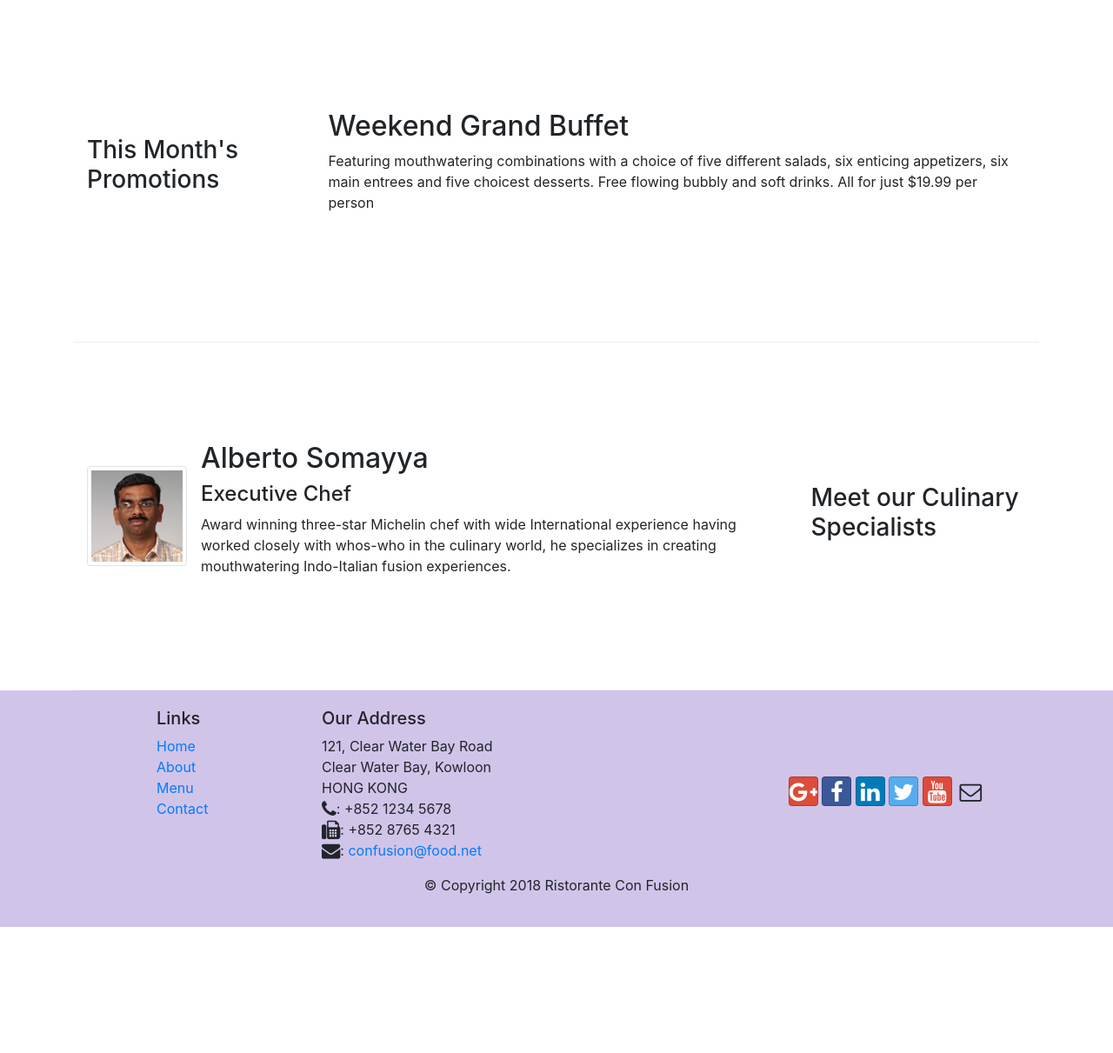
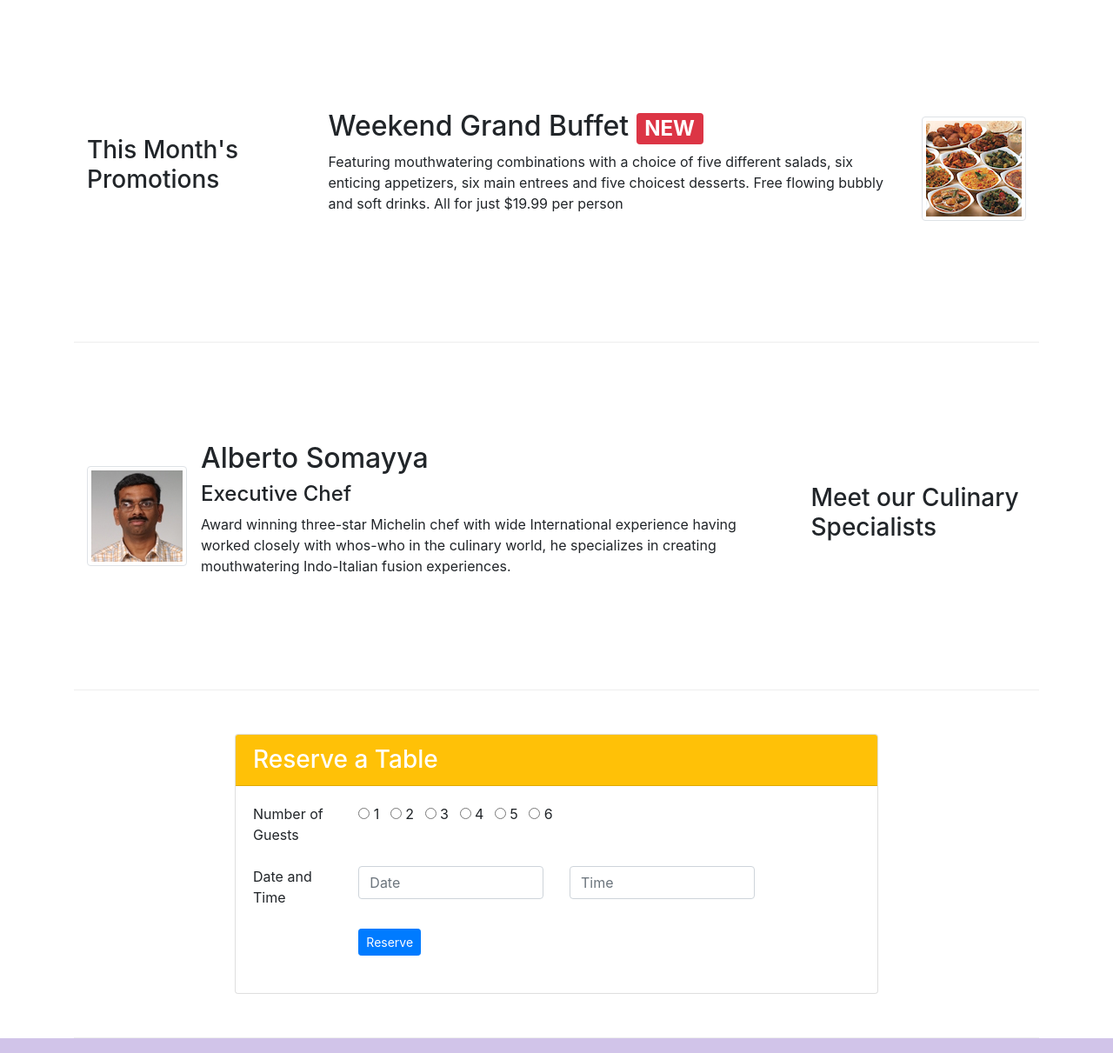
Before and after one commit to MarcioAugustoInkster/Coursera-Fullstack, a website: page Bootstrap4/conFusion/index.html in a window 1280 px wide. Shown: the part 740-1951 px from the top of the page at 87% size. Before the commit the page ends 1806 px from the top, so only its background shows below. Drawn offline with nearby package versions, Linux system fonts and the light colour scheme.

Commit message:
commit "index - components and form"

```diff
--- a/Bootstrap4/conFusion/index.html
+++ b/Bootstrap4/conFusion/index.html
@@ -53,8 +53,11 @@
                     <h1>Ristorante con Fusion</h1>
                     <p>We take inspiration from the World's best cuisines, and create a unique fusion experience. Our lipsmacking creations will tickle your culinary senses!</p>
                 </div>
-                <div class="col-12 col-sm align-self-center">
+                <div class="col-12 col-sm-3 align-self-center">
                     <img src="img/logo.png" class="img-fluid">
+                </div>
+                <div class="col-12 col-sm-3 align-self-center">
+                    <a href="#reservationtable" role="button" class="btn btn-block btn-sm bg-warning">Reserve Table</a>
                 </div>
             </div>
         </div>
@@ -69,7 +72,10 @@
                     <img class="d-flex mr-3 img-thumbnail align-self-center"
                             src="img/uthappizza.png" alt="Uthappizza">
                     <div class="media-body">
-                        <h2 class="mt-0">Uthappizza</h2>
+                        <h2 class="mt-0">Uthappizza
+                            <span class="badge badge-danger">HOT</span>
+                            <span class="badge badge-pill badge-secondary">$4.99</span>
+                        </h2>
                         <p class="d-none d-sm-block">A unique combination of Indian Uthappam (pancake) and
                             Italian pizza, topped with Cerignola olives, ripe vine
                             cherry tomatoes, Vidalia onion, Guntur chillies and
@@ -83,8 +89,17 @@
                 <h3>This Month's Promotions</h3>
             </div>
             <div class="col col-sm col-md">
-                <h2>Weekend Grand Buffet</h2>
-                <p class="d-none d-sm-block">Featuring mouthwatering combinations with a choice of five different salads, six enticing appetizers, six main entrees and five choicest desserts. Free flowing bubbly and soft drinks. All for just $19.99 per person </p>
+                <div class="media">
+                    <div class="media-body">
+                        <h2>Weekend Grand Buffet <span class="badge badge-danger">NEW</span></h2>
+                        <p class="d-none d-sm-block">
+                            Featuring mouthwatering combinations with a choice of five different salads,
+                            six enticing appetizers, six main entrees and five choicest desserts.
+                            Free flowing bubbly and soft drinks. All for just $19.99 per person
+                        </p>
+                    </div>
+                    <img src="img/buffet.png" class="d-flex align-self-center img-thumbnail ml-3" alt="Buffet">
+                </div>
             </div>
         </div>
         <div class="row row-content align-items-center">
@@ -104,6 +119,50 @@
                             creating mouthwatering Indo-Italian fusion experiences.
                         </p>
                     </div>
+                </div>
+            </div>
+        </div>
+        <div class="row row-content" id="reservationtable">
+            <div class="card col-12 col-sm-8 mx-auto p-0">
+                <h3 class="card-header bg-warning text-white">Reserve a Table</h3>
+                <div class="card-body">
+                    <form role="form">
+                        <div class="form-group row">
+                            <div class="col-12 col-sm-4 col-md-3 col-lg-2">
+                                <label>Number of Guests</label>
+                            </div>
+                            <div class="col-12 col-sm-8 col-md-9 col-lg-10">
+                                <input type="radio" id="GuestCount1" name="guestCount">
+                                <label for="GuestCount1" class="mr-2">1</label>
+                                <input type="radio" id="GuestCount2" name="guestCount">
+                                <label for="GuestCount2" class="mr-2">2</label>
+                                <input type="radio" id="GuestCount3" name="guestCount">
+                                <label for="GuestCount3" class="mr-2">3</label>
+                                <input type="radio" id="GuestCount4" name="guestCount">
+                                <label for="GuestCount4" class="mr-2">4</label>
+                                <input type="radio" id="GuestCount5" name="guestCount">
+                                <label for="GuestCount5" class="mr-2">5</label>
+                                <input type="radio" id="GuestCount6" name="guestCount">
+                                <label for="GuestCount6">6</label>
+                            </div>
+                        </div>
+                        <div class="form-group row">
+                            <div class="col-12 col-sm-4 col-md-3 col-lg-2">
+                                <label>Date and Time</label>
+                            </div>
+                            <div class="col-12 col-sm-4">
+                                <input type="text" class="form-control" id="date" name="date" placeholder="Date">
+                            </div>
+                            <div class="col-12 col-sm-4">
+                                <input type="text" class="form-control" id="time" name="time" placeholder="Time">
+                            </div>
+                        </div>
+                        <div class="form-group row">
+                            <div class="col-12 offset-sm-4 offset-md-3 offset-lg-2">
+                                <button type="submit" class="btn btn-primary btn-sm">Reserve</button>
+                            </div>
+                        </div>
+                    </form>
                 </div>
             </div>
         </div>
```
